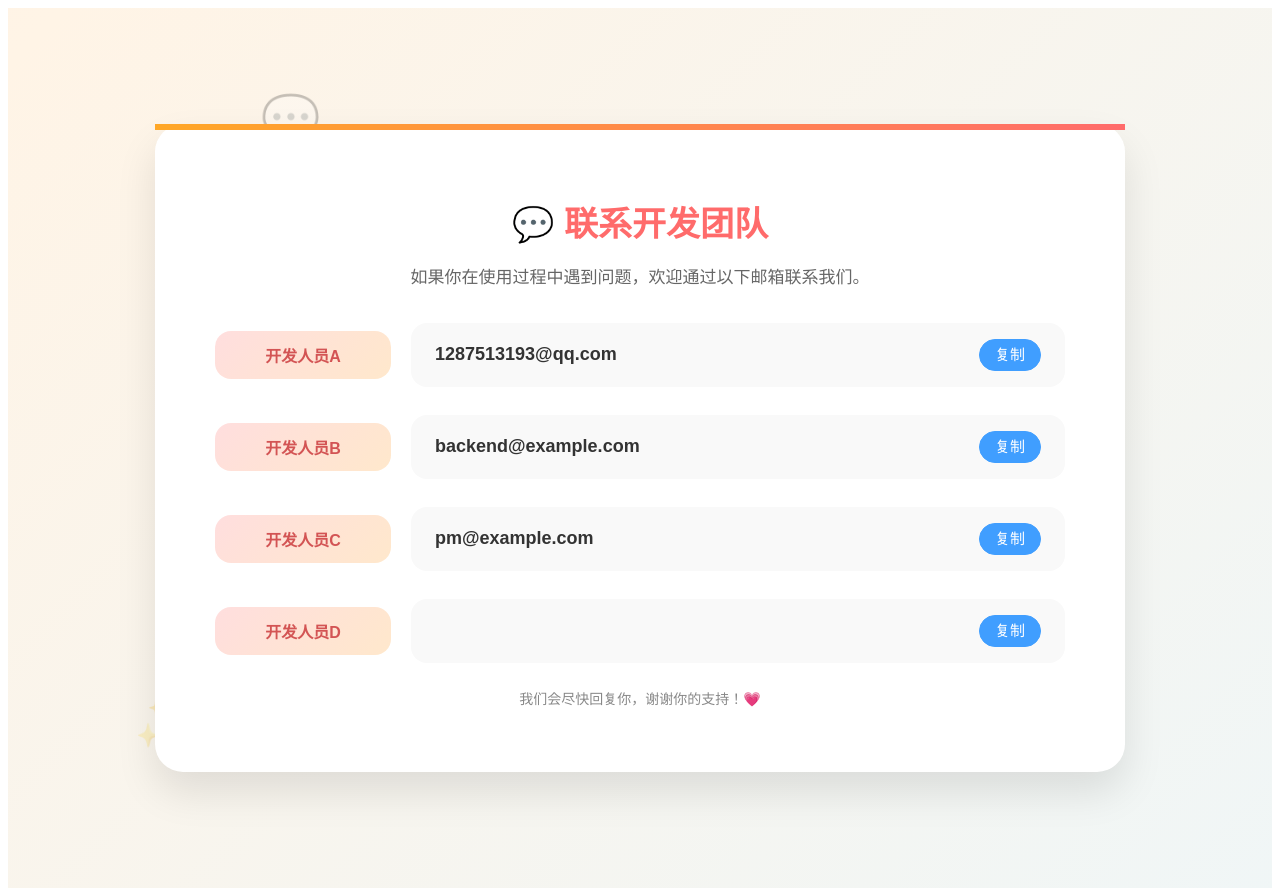
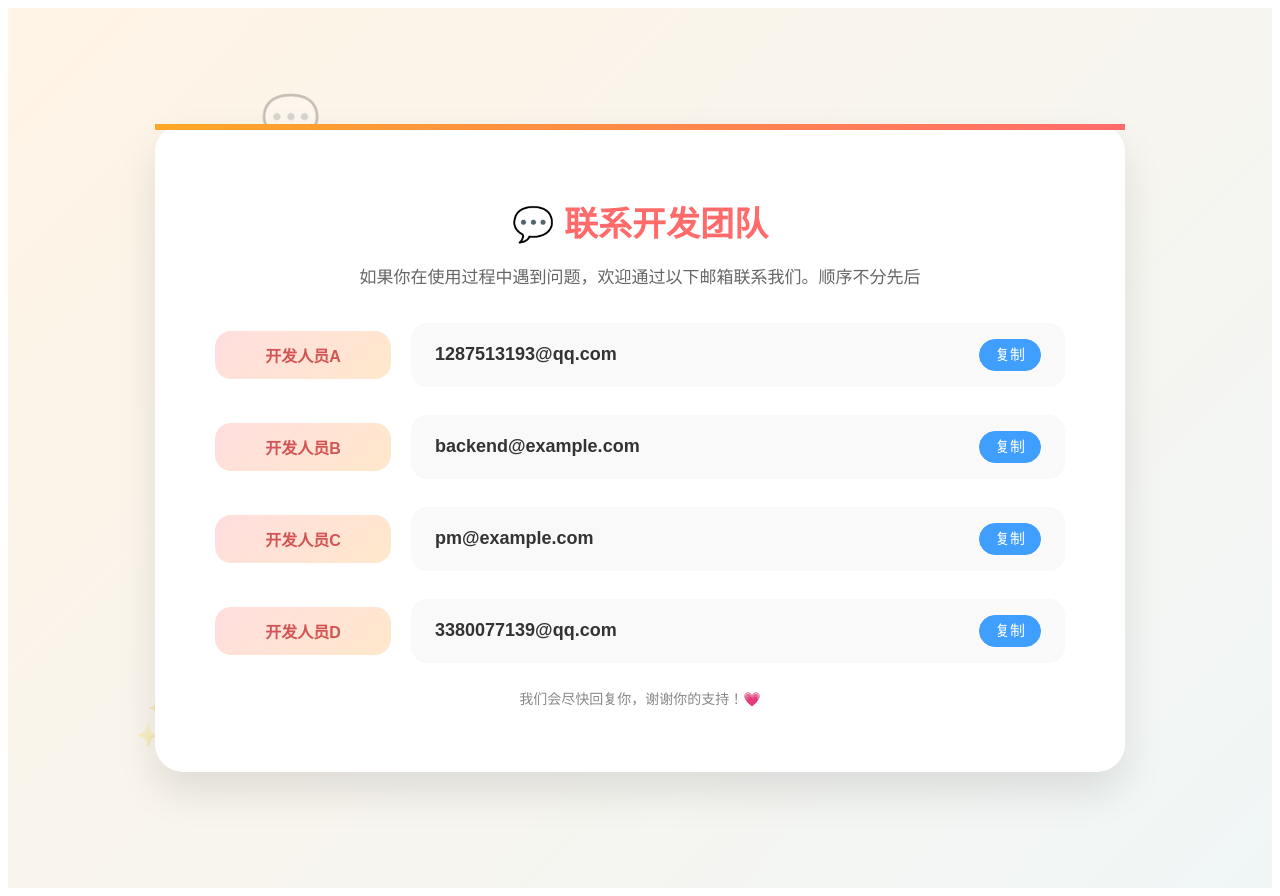
Before and after one commit to ChipmunkYu/nearbyBite-njuse-ic25, a Vue app in the folder frontend/: page /feedback in a window 1280 px wide. Built offline with nearby package versions, Linux system fonts and the light colour scheme; sample sign-in values are in the browser's storage.

Commit message:
增加邮箱

```diff
--- a/frontend/src/pages/Feedback.vue
+++ b/frontend/src/pages/Feedback.vue
@@ -9,7 +9,7 @@
 
     <div class="feedback-card">
       <h1 class="title">💬 联系开发团队</h1>
-      <p class="subtitle">如果你在使用过程中遇到问题，欢迎通过以下邮箱联系我们。</p>
+      <p class="subtitle">如果你在使用过程中遇到问题，欢迎通过以下邮箱联系我们。顺序不分先后</p>
 
       <div class="email-list">
         <div
@@ -42,7 +42,7 @@ const emails = ref([
   { role: "开发人员A", address: "1287513193@qq.com" },
   { role: "开发人员B", address: "backend@example.com" },
   { role: "开发人员C", address: "pm@example.com" },
-  { role: "开发人员D", address: ""}
+  { role: "开发人员D", address: "3380077139@qq.com"}
 ]);
 
 function copy(text) {
```
